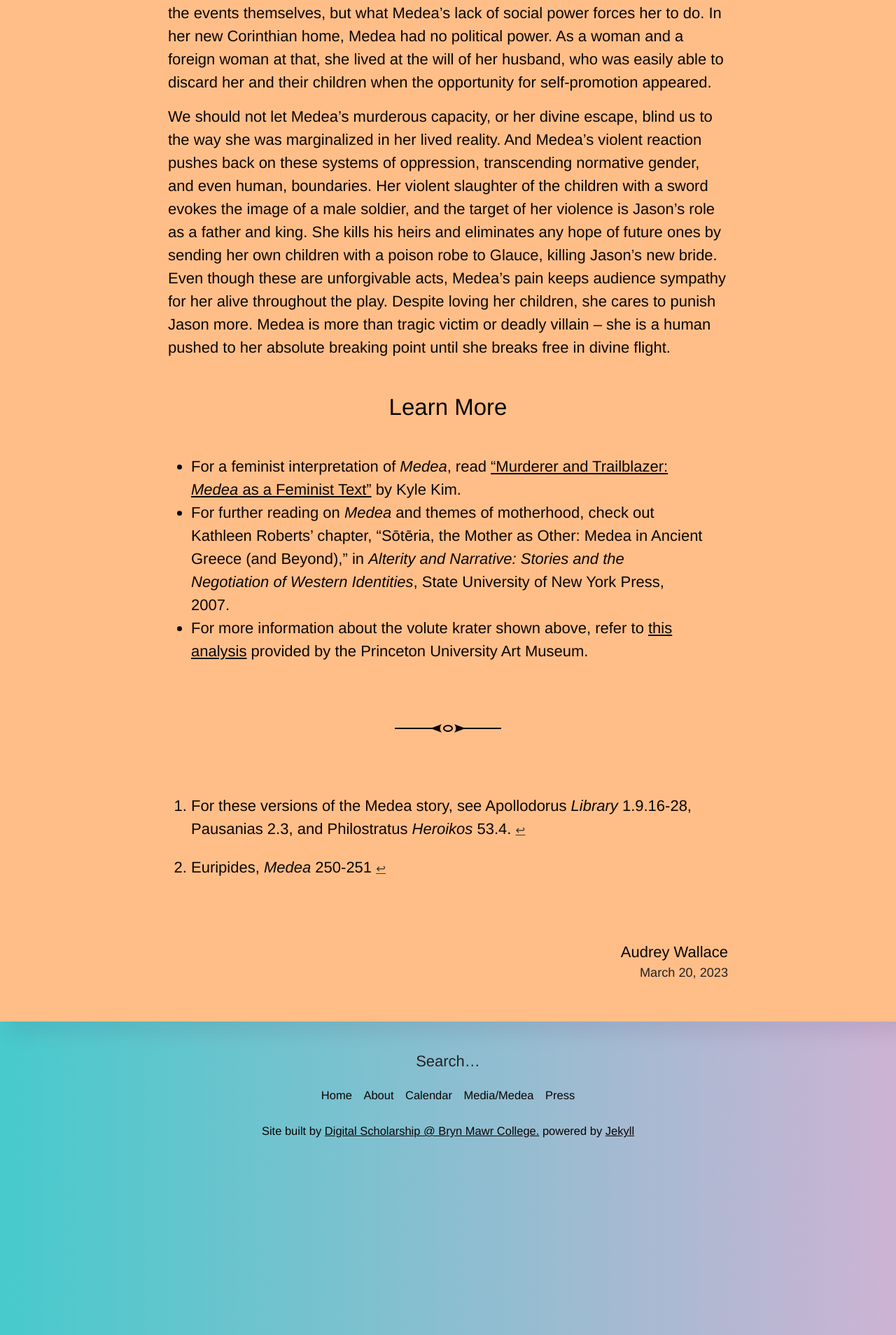
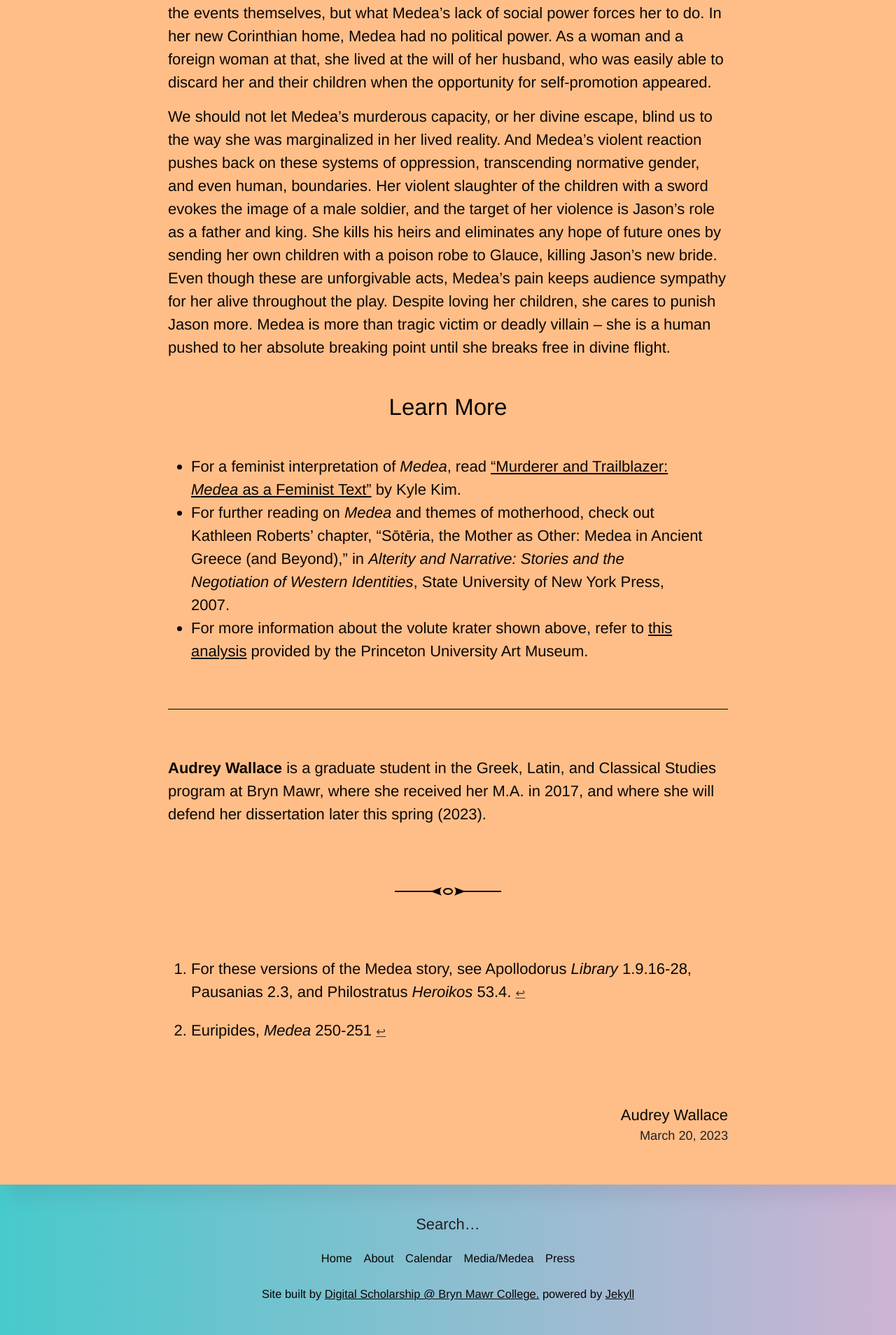
Before and after one commit to digbmc/media-medea, a Jekyll site: the page built from _posts/2023-03-20-medea-as-mother.md, in a window 1280 px wide. Shown: the part 2369-4277 px from the top of the page at 70% size. Built offline with Jekyll 4.4.1, drawn with Linux system fonts in a browser that asks for light colours.

Commit message:
Add author bio

```diff
--- a/_posts/2023-03-20-medea-as-mother.md
+++ b/_posts/2023-03-20-medea-as-mother.md
@@ -32,3 +32,7 @@ We should not let Medea’s murderous capacity, or her divine escape, blind us t
 - For a feminist interpretation of *Medea*, read ["Murderer and Trailblazer: *Medea* as a Feminist Text"](https://confluence.gallatin.nyu.edu/context/interdisciplinary-seminar/murderer-and-trailblazer-medea-as-a-feminist-text) by Kyle Kim.
 - For further reading on *Medea* and themes of motherhood, check out Kathleen Roberts' chapter, “Sōtēria, the Mother as Other: Medea in Ancient Greece (and Beyond)," in *Alterity and Narrative: Stories and the Negotiation of Western Identities*, State University of New York Press, 2007.
 - For more information about the volute krater shown above, refer to [this analysis](https://artmuseum.princeton.edu/learn/explore/resources/viewers/616845772f361c0018efa1fc) provided by the Princeton University Art Museum.
+
+---
+
+**Audrey Wallace** is a graduate student in the Greek, Latin, and Classical Studies program at Bryn Mawr, where she received her M.A. in 2017, and where she will defend her dissertation later this spring (2023).
```
